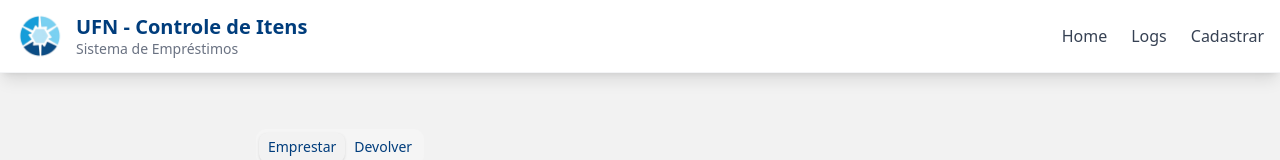
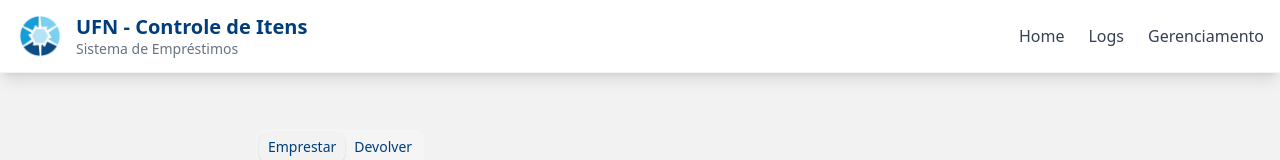
Before and after one commit to ThiagoMarzari/sistema-emprestimo-frontend, a React (Vite) app: page / in a window 1280 px wide. Shown: the top 160 px of the page. Built offline with nearby package versions, Linux system fonts and the light colour scheme.

Commit message:
feat: update navigation label in Header component from 'Cadastrar' to 'Gerenciamento'

```diff
--- a/src/components/Header.tsx
+++ b/src/components/Header.tsx
@@ -52,7 +52,7 @@ export function Header() {
               to="/registerItem"
               className="text-gray-700 hover:text-[#003D7C] font-medium transition-colors duration-200 relative group"
             >
-              Cadastrar
+              Gerenciamento
               <span className="absolute -bottom-1 left-0 w-0 h-0.5 bg-[#003D7C] transition-all duration-200 group-hover:w-full"></span>
             </Link>
           </nav>
```
